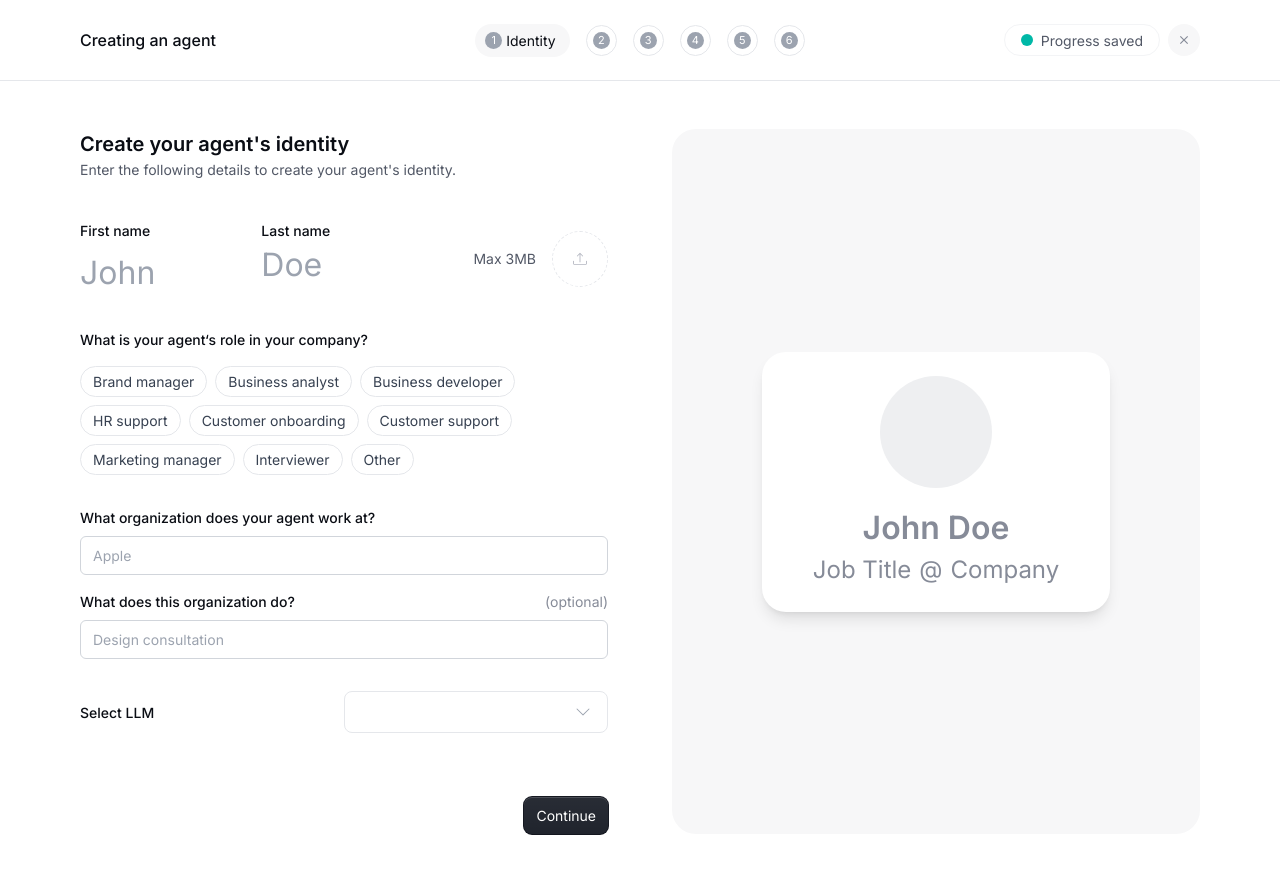
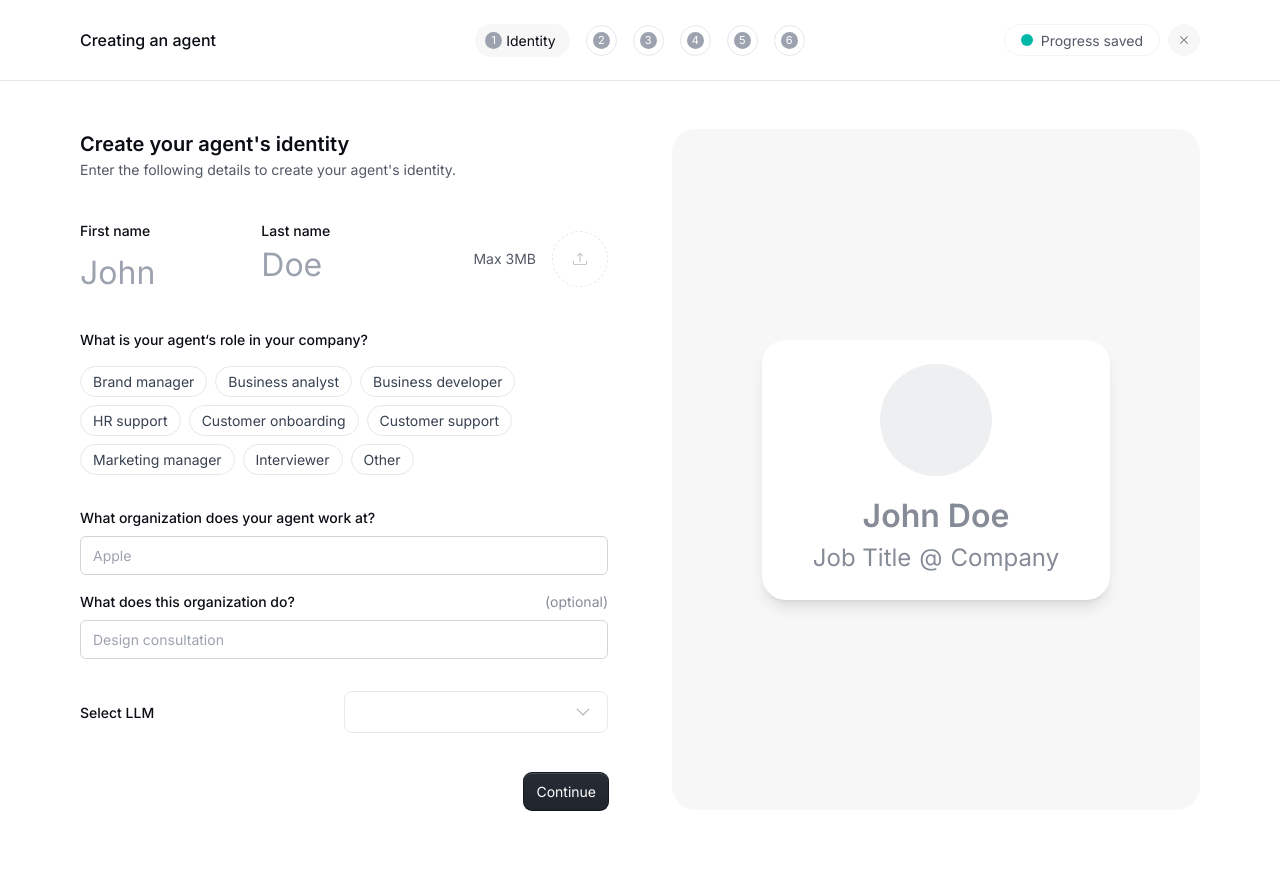
Before and after one commit to devprogroup/nextgpt, a Next.js app: page /create-agent in a window 1280 px wide. Shown: the top 874 px of the page. Built offline with nearby package versions, Linux system fonts and the light colour scheme.

Commit message:
bottom nav position

```diff
--- a/src/app/create-agent/page.tsx
+++ b/src/app/create-agent/page.tsx
@@ -34,7 +34,7 @@ const CreateAgent: React.FC = () => {
             <div className="h-screen w-screen flex flex-col">
                 <Header />
                 <div className="nextgpt__container flex-grow py-12">
-                    <div className="grid gap-16 md:grid-cols-2">
+                    <div className="grid gap-16 md:grid-cols-2 h-full">
                         <div className="space-y-10 flex flex-col">
                             <div className="space-y-10 flex-grow">
                                 {step !== 5 && (
--- a/src/components/create-agent/common/bottom-nav.tsx
+++ b/src/components/create-agent/common/bottom-nav.tsx
@@ -24,7 +24,7 @@ const BottomNav: React.FC<PropType> = ({ valid, canSkip = false }: PropType) =>
         dispatch(setStep(step - 1));
     }
     return (
-        <div className="flex items-center justify-between pt-6">
+        <div className="flex items-center justify-between">
             {step > 0 ? (
                 <button
                     className="text-gray-600 hover:text-gray-900"
```
